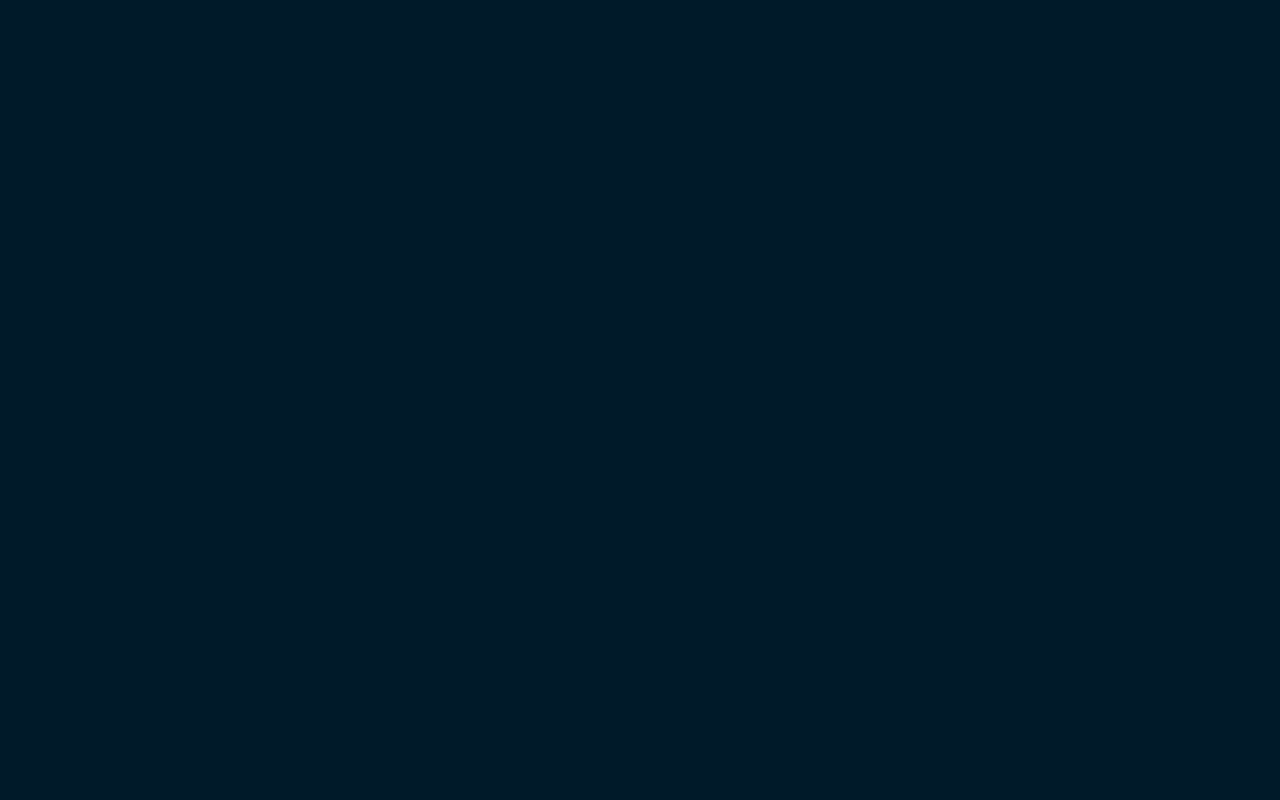
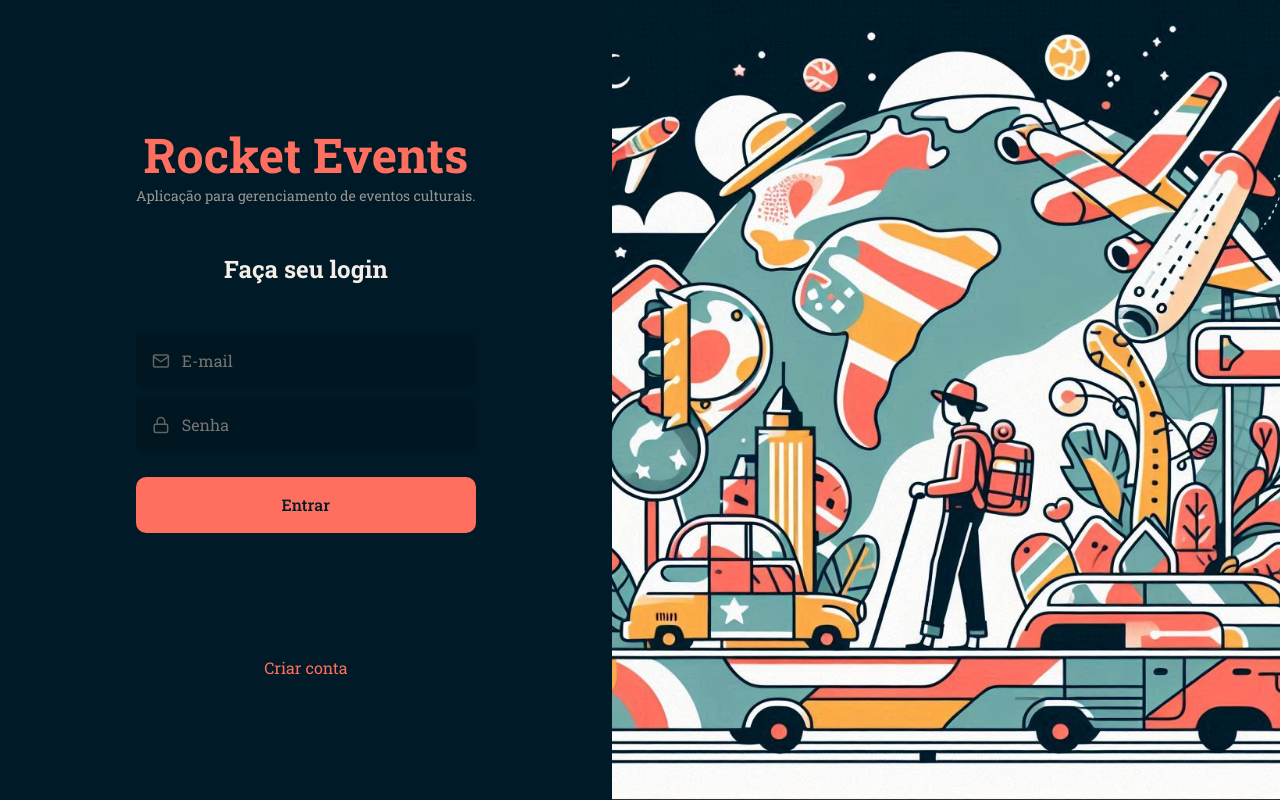
Before and after one commit to Avanti-Bootcamp-Proxy-Prowess/frontend-eventos-culturais, a React (Vite) app: page /login in a window 1280 px wide. Before the commit this address had no page. Built offline with nearby package versions, Linux system fonts and the light colour scheme.

Commit message:
#8 feat: Integração de usuario
- Redirecionando rotas publicas e privadas

```diff
--- a/src/pages/Login/index.jsx
+++ b/src/pages/Login/index.jsx
@@ -7,16 +7,19 @@
 
 import { useAuth } from "../../hooks/auth"
 
-import { Link } from "react-router-dom";
+import { Link, useNavigate  } from "react-router-dom";
 
 export function Login() {
     const [email, setEmail] = useState("");
     const [password, setPassword] = useState("");
 
+    const navigate = useNavigate();
+
     const { login } = useAuth();
 
     function handleLogin() {
         login({ email, password });
+        navigate("/");
     }
 
     return (
--- a/src/routes/index.jsx
+++ b/src/routes/index.jsx
@@ -7,11 +7,8 @@
 export function Routes() {
   const { user } = useAuth();
   return (
-    // <BrowserRouter>
-    //   {user ? <AppRoutes /> : <AuthRoutes />}
-    // </BrowserRouter>
     <BrowserRouter>
-      <AppRoutes />
+      {user ? <AppRoutes key="app" /> : <AuthRoutes key="auth" />}
     </BrowserRouter>
   )
 }
```
